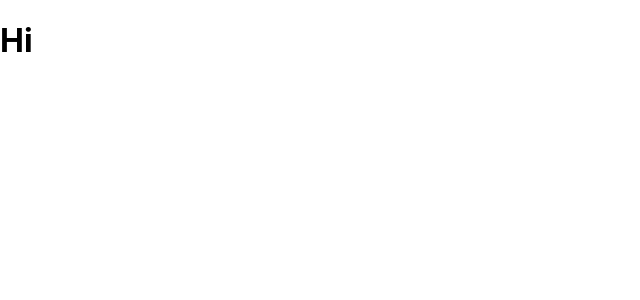
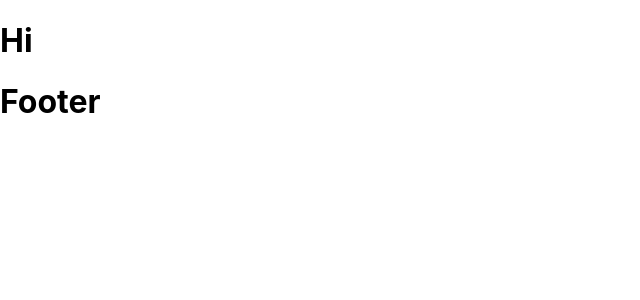
Before and after one commit to yashodgayashan/Tourism-Web-Site, a React (Create React App) app: page / in a window 1280 px wide. Shown: the top 300 px of the page, without its empty margins (0-640 px from the left). Built offline with nearby package versions, Linux system fonts and the light colour scheme.

Commit message:
Added footer component

```diff
--- a/src/App.js
+++ b/src/App.js
@@ -1,10 +1,12 @@
 import React from "react";
+import Footer from "./components/footer/Footer";
 import "./App.css";
 
 function App() {
   return (
     <div className="App">
       <h1>Hi</h1>
+      <Footer />
     </div>
   );
 }
--- /dev/null
+++ b/src/components/footer/Footer.js
@@ -0,0 +1,11 @@
+import React, { Fragment } from "react";
+
+const Footer = () => {
+  return (
+    <Fragment>
+      <h1>Footer</h1>
+    </Fragment>
+  );
+};
+
+export default Footer;
```
